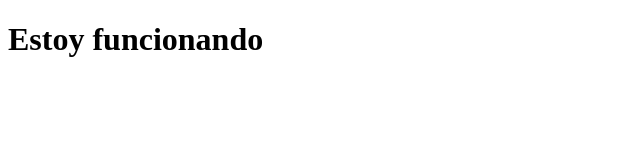
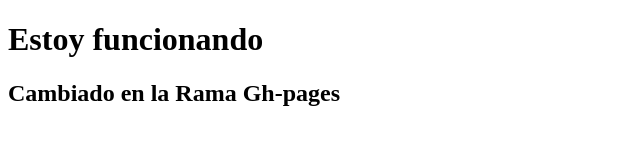
Before and after one commit to NormanCastro/prueba-github, a plain HTML site: page index.html in a window 1280 px wide. Shown: the whole page, without its empty margins (0-640 px from the left). Drawn offline with Linux system fonts and the light colour scheme.

Commit message:
agregado el h2

```diff
--- a/index.html
+++ b/index.html
@@ -7,6 +7,6 @@
 <body>
 
 	<h1>Estoy funcionando</h1>
-
+	<h2>Cambiado en la Rama Gh-pages</h2>
 </body>
 </html>
```
